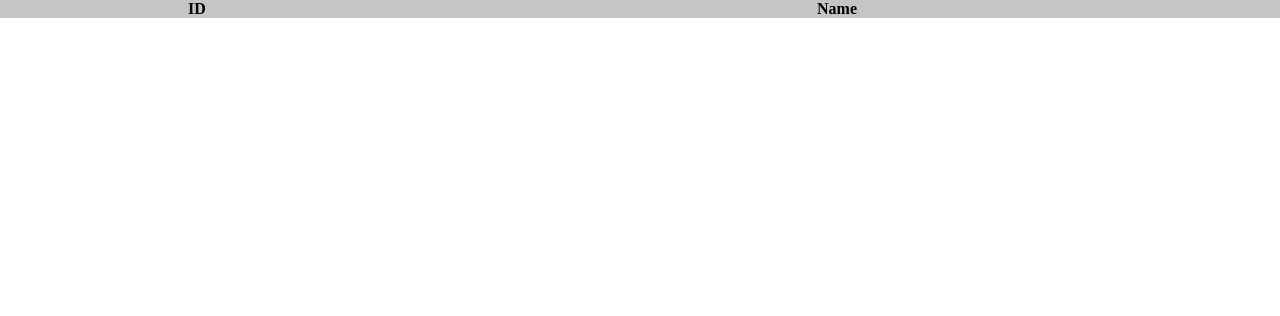
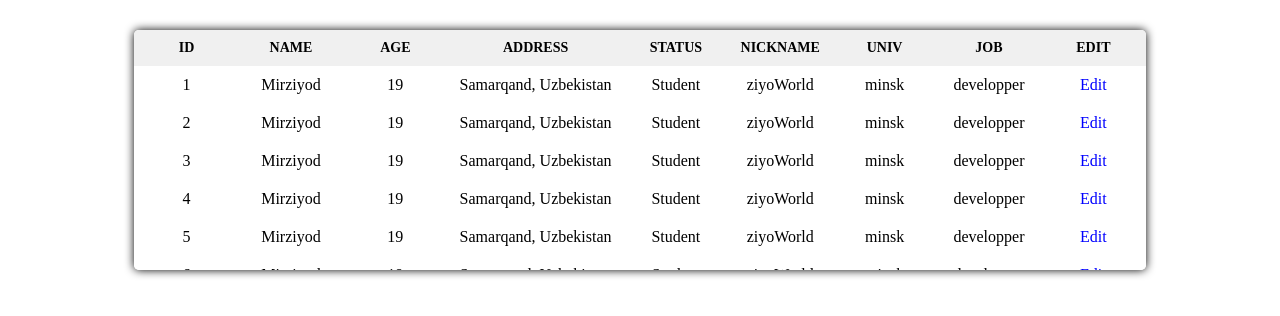
Before and after one commit to ZiyoWorld/reactjs, a React (Create React App) app: page / in a window 1280 px wide. Shown: the top 316 px of the page. Built offline with nearby package versions, Linux system fonts and the light colour scheme.

Commit message:
homework_2 finished

```diff
--- a/src/App.jsx
+++ b/src/App.jsx
@@ -1,20 +1,52 @@
 import React, {Component} from "react";
 
-//import {data} from "./data";
+import {data} from "./data";
 class App extends Component {
 
     state = {  }
     render() {
         return (
-           <table>
-            <thead>
-                <tr>
-                    <th>ID</th>
+            <div id="table-wrapper">
+                <div id="table-scroll">
+            <table>
+                <thead>
+                   <tr>
+                    <th id="th_id">ID</th>
                     <th>Name</th>
-                    <th></th>
+                    <th>Age</th>
+                    <th>Address</th>
+                    <th>Status</th>
+                    <th>NickName</th>
+                    <th>Univ</th>
+                    <th>Job</th>
+                    <th id="th_edit">Edit</th>
+
                 </tr>
-            </thead>
-           </table>
+                </thead>
+            <tbody>
+                {
+                    data.map( (value)=>{
+                        return(
+                            <tr>
+                                <td id="td_id">{value.id}</td>
+                                <td>{value.name}</td>
+                                <td>{value.age}</td>
+                                <td>{value.address}</td>
+                                <td>{value.status}</td>
+                                <td>{value.nickname}</td>
+                                <td>{value.univ}</td>
+                                <td>{value.job}</td>
+                                <td id="td_edit">{value.edit}</td>
+                            </tr>
+                        )
+                    })
+                }
+
+        </tbody>
+    </table>
+    </div>
+  </div>
+
          );
     }
 }
--- a/src/index.css
+++ b/src/index.css
@@ -1,46 +1,81 @@
-*{
-  margin: 0;
-  padding: 0;
-  box-sizing: border-box;
+table, tr, td, th{
+  border-spacing: 0;
+  min-width: 90px;
 }
-.app{
-  width: 90%;
-  min-height: 200px;
+#table-scroll{
+  width: 80%;
+  height: 240px;
   margin: 30px auto;
   box-shadow: 0 0 10px black;
   border-radius: 5px;
-  padding: 5px;
+  overflow: auto;
 }
-/* table{
+#table-scroll::-webkit-scrollbar{
+  width: 5px;
+  height: 5px;
+}
+#table-scroll::-webkit-scrollbar-thumb{
+  background-color: rgb(190, 190, 189);
+  border-radius: 3px;
+}
+#table-scroll table{
   width: 100%;
+  text-align: center;
 }
-.thead_app{
-  background-color: rgb(211, 211, 211);
-  padding: 45px 0;
+tr td{
+ padding: 10px 0;
+}
+thead tr th{
+  padding: 10px 0;
+  margin: 0;
+  text-transform: uppercase;
+  font-size: 14px;
+}
+tr:hover td{
+  background-color: rgb(207, 208, 209);
+}
+thead{
+position: sticky;
+top: 0;
+z-index: 3;
+background-color: #f0f0f0;
+}
+tbody{
+  overflow-x: auto;
+}
+#td_id{
+  position: sticky;
+  left: 0;
+  z-index: 2;
+  background-color: #fff;
+}
+#th_id{
+  position: sticky;
+  left: 0;
+  z-index: 4;
+  background-color: #f0f0f0;
+  min-width: 60px;
+  max-width: 60px;
+}
+tr:hover #td_id  {
+  background-color: rgb(207, 208, 209);
+}
+tr:hover #td_edit{
+  background-color: rgb(207, 208, 209);
 }
 
-table, tr, th, td{
-  border-collapse: collapse;
-  text-align: center;
+#th_edit{
+  position: sticky;
+  right: 0;
+  z-index: 4;
+  min-width: 60px;
+  max-width: 60px;
+  background-color: #f0f0f0;
 }
-
-.tbody_app{
-  overflow: scroll;
-} */
-
-table{
-  text-align: center;
-  width: 100%;
+#td_edit{
+  position: sticky;
+  right: 0;
+  z-index: 2;
+  background-color: #fff;
+  color: blue;
 }
-table, tr,td, th{
-  border-collapse: collapse;
-}
-td{
-  margin: 10px 0;
-}
-tr:hover{
-  background-color: rgb(195, 197, 199);
-}
-tbody{
-  overflow-x: scroll;
-}
```
Also changed, not shown: 2 other files (tests, documents, lock files or other folders).
